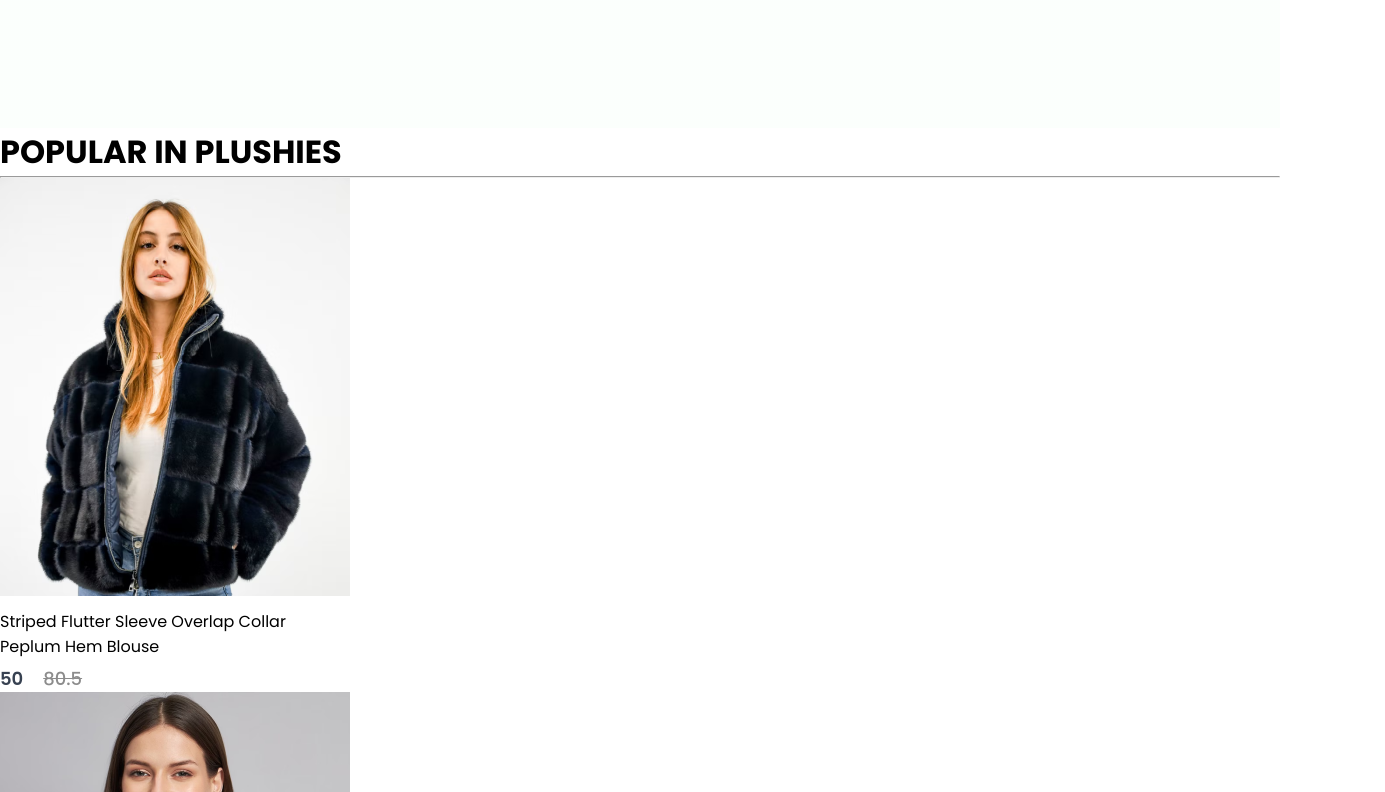
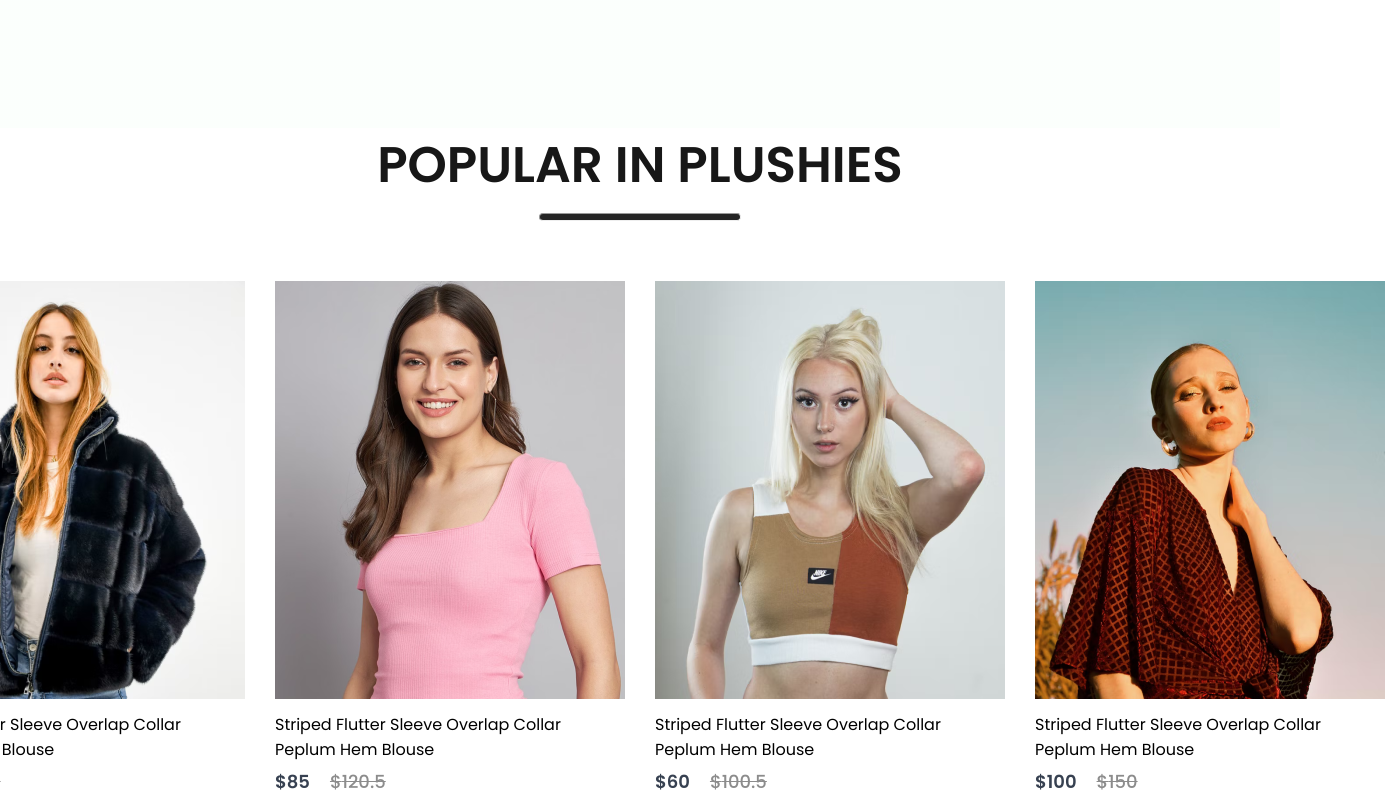
Before and after one commit to azheng05/ecommerce-platform, a React (Create React App) app in the folder frontend/: page / in a window 1280 px wide. Shown: the part 788-1580 px from the top of the page, 1385 px wide, since content can reach past the window. Built offline with nearby package versions, Linux system fonts and the light colour scheme.

Commit message:
Finished popular section of main page

```diff
--- a/frontend/src/Components/Item/Item.jsx
+++ b/frontend/src/Components/Item/Item.jsx
@@ -8,10 +8,10 @@
         <p>{props.name}</p>
         <div className="item-prices">
             <div className="item-price-new">
-                {props.new_price}
+                ${props.new_price}
             </div>
             <div className="item-price-old">
-                {props.old_price}
+                ${props.old_price}
             </div>
         </div>
     </div>
--- a/frontend/src/Components/Navbar/Navbar.jsx
+++ b/frontend/src/Components/Navbar/Navbar.jsx
@@ -12,7 +12,7 @@
     <div className='navbar'>
         <div className="nav-logo">
             <img src={logo} alt="" />
-            <p>Koshka Crochets</p>
+            <p>Mimi Crochets</p>
         </div>
         <ul className="nav-menu">
             {/*When you click on a section, it will underline it*/}
--- a/frontend/src/Components/Popular/Popular.css
+++ b/frontend/src/Components/Popular/Popular.css
@@ -0,0 +1,26 @@
+.popular {
+    display: flex;
+    flex-direction: column;
+    align-items: center;
+    gap: 10px;
+    height: 90vh;
+}
+
+.popular h1 {
+    color: #171717;
+    font-size: 50px;
+    font-weight: 600;
+}
+
+.popular hr {
+    width: 200px;
+    height: 6px;
+    border-radius: 10px;
+    background: #252525;
+}
+
+.popular-item {
+    margin-top: 50px;
+    display: flex;
+    gap: 30px;
+}
```
